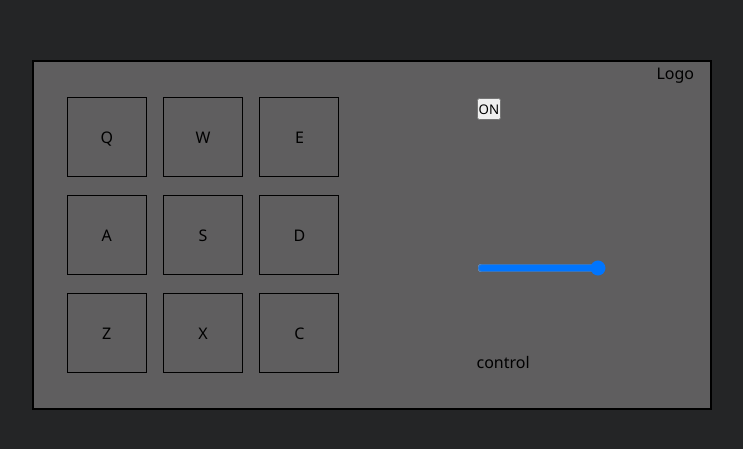
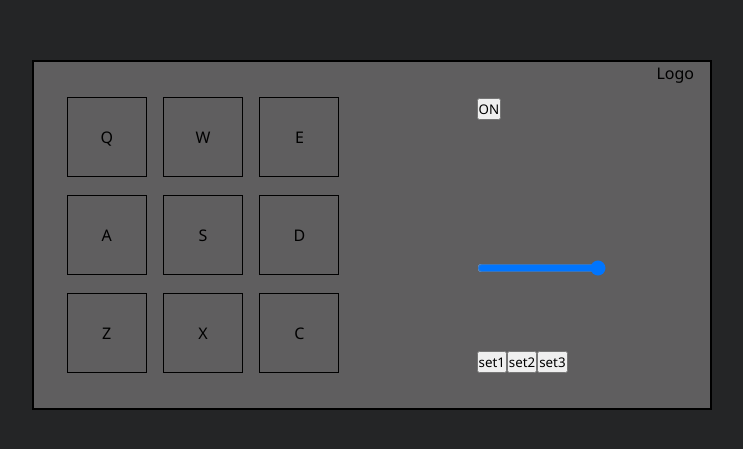
Before and after one commit to nskiu/drum-machine-fcc, a React (Vite) app: page / in a window 1280 px wide. Shown: the part 165-614 px from the top of the page, without its empty margins (268-1011 px from the left). Built offline with nearby package versions, Linux system fonts and the light colour scheme.

Commit message:
Implement change audio

```diff
--- a/src/App.jsx
+++ b/src/App.jsx
@@ -3,11 +3,11 @@ import DrumPad from "./components/DrumPad";
 import sounds from "./assets/sounds.js";
 import { useState } from "react";
 
-const text = sounds;
+const file = sounds;
 
 const App = () => {
   const [power, setPower] = useState(true);
-  const [beats, setBeats] = useState(text.set1);
+  const [beats, setBeats] = useState(file.set1);
   const [volume, setVolume] = useState(1);
   const [display, setDisplay] = useState("");
 
@@ -37,7 +37,23 @@ const App = () => {
     }
   };
 
+  const changeBeats = (event) => {
+    if (power) {
+      setBeats(file[event.target.value]);
+      setDisplay(event.target.value);
+    }
+  };
+
   const keys = Object.keys(beats);
+  const sets = Object.keys(file);
+
+  const handleKeydown = (event) => {
+    let key = event.key.toUpperCase();
+    if (!keys.includes(key)) return;
+    document.getElementById(beats[key].name).click();
+  };
+
+  window.addEventListener("keydown", handleKeydown);
 
   return (
     <div id="drum-machine">
@@ -49,6 +65,8 @@ const App = () => {
         power={power}
         togglePower={togglePower}
         display={display}
+        sets={sets}
+        changeBeats={changeBeats}
       />
     </div>
   );
--- a/src/assets/sounds.js
+++ b/src/assets/sounds.js
@@ -1,3 +1,4 @@
+// samples from sampleswap.org and freecodecamp
 const sounds = {
   set1: {
     Q: {
@@ -37,6 +38,91 @@ const sounds = {
       source: "https://s3.amazonaws.com/freecodecamp/drums/Cev_H2.mp3",
     },
   },
+  set2: {
+    Q: {
+      name: "Bass Drum",
+      source:
+        "https://sampleswap.org/samples-ghost/DRUMS%20(FULL%20KITS)/DRUM%20MACHINES/80s%20Drum%20Machine/12[kb]80s-Bdrum1.wav.mp3",
+    },
+    W: {
+      name: "Cow Bell",
+      source:
+        "https://sampleswap.org/samples-ghost/DRUMS%20(FULL%20KITS)/DRUM%20MACHINES/80s%20Drum%20Machine/18[kb]80s-COWBELL1.wav.mp3",
+    },
+    E: {
+      name: "Snare",
+      source:
+        "https://sampleswap.org/samples-ghost/DRUMS%20(FULL%20KITS)/DRUM%20MACHINES/80s%20Drum%20Machine/19[kb]80s-SNARE1.wav.mp3",
+    },
+    A: {
+      name: "Crash 1",
+      source:
+        "https://sampleswap.org/samples-ghost/DRUMS%20(FULL%20KITS)/DRUM%20MACHINES/80s%20Drum%20Machine/87[kb]80s-CRASH1.wav.mp3",
+    },
+    S: {
+      name: "Crash 2",
+      source:
+        "https://sampleswap.org/samples-ghost/DRUMS%20(FULL%20KITS)/DRUM%20MACHINES/80s%20Drum%20Machine/98[kb]80s-CRASH2.wav.mp3",
+    },
+    D: {
+      name: "Tamborine",
+      source:
+        "https://sampleswap.org/samples-ghost/DRUMS%20(FULL%20KITS)/DRUM%20MACHINES/80s%20Drum%20Machine/24[kb]80s-TAMB1.wav.mp3",
+    },
+    Z: {
+      name: "HH Close",
+      source:
+        "https://sampleswap.org/samples-ghost/DRUMS%20(FULL%20KITS)/DRUM%20MACHINES/80s%20Drum%20Machine/9[kb]80s-HHCLOSE2.wav.mp3",
+    },
+    X: {
+      name: "HH Open",
+      source:
+        "https://sampleswap.org/samples-ghost/DRUMS%20(FULL%20KITS)/DRUM%20MACHINES/80s%20Drum%20Machine/42[kb]80s-HHOPEN2.wav.mp3",
+    },
+    C: {
+      name: "TOM",
+      source:
+        "https://sampleswap.org/samples-ghost/DRUMS%20(FULL%20KITS)/DRUM%20MACHINES/80s%20Drum%20Machine/19[kb]80s-TOM2.wav.mp3",
+    },
+  },
+  set3: {
+    Q: {
+      name: "Chord-1",
+      source: "https://s3.amazonaws.com/freecodecamp/drums/Chord_1.mp3",
+    },
+    W: {
+      name: "Chord-2",
+      source: "https://s3.amazonaws.com/freecodecamp/drums/Chord_2.mp3",
+    },
+    E: {
+      name: "Chord-3",
+      source: "https://s3.amazonaws.com/freecodecamp/drums/Chord_3.mp3",
+    },
+    A: {
+      name: "Shaker",
+      source: "https://s3.amazonaws.com/freecodecamp/drums/Give_us_a_light.mp3",
+    },
+    S: {
+      name: "Open-HH",
+      source: "https://s3.amazonaws.com/freecodecamp/drums/Dry_Ohh.mp3",
+    },
+    D: {
+      name: "Closed-HH",
+      source: "https://s3.amazonaws.com/freecodecamp/drums/Bld_H1.mp3",
+    },
+    Z: {
+      name: "Punchy-Kick",
+      source: "https://s3.amazonaws.com/freecodecamp/drums/punchy_kick_1.mp3",
+    },
+    X: {
+      name: "Side-Stick",
+      source: "https://s3.amazonaws.com/freecodecamp/drums/side_stick_1.mp3",
+    },
+    C: {
+      name: "Snare",
+      source: "https://s3.amazonaws.com/freecodecamp/drums/Brk_Snr.mp3",
+    },
+  },
 };
 
 export default sounds;
--- a/src/components/Controls.jsx
+++ b/src/components/Controls.jsx
@@ -1,4 +1,12 @@
-const Controls = ({ volume, handleVolume, power, togglePower, display }) => {
+const Controls = ({
+  volume,
+  handleVolume,
+  power,
+  togglePower,
+  display,
+  sets,
+  changeBeats,
+}) => {
   return (
     <div id="controls">
       <div id="power-btn">
@@ -14,7 +22,18 @@ const Controls = ({ volume, handleVolume, power, togglePower, display }) => {
           onChange={handleVolume}
         ></input>
       </div>
-      <div className="control">control</div>
+      <div className="control">
+        {sets.map((set) => {
+          return (
+            <button value={set} key={set} onClick={changeBeats}>
+              {set}
+            </button>
+          );
+        })}
+        {/* <button value="set1">Set 1</button>
+        <button value="set2">Set 2</button>
+        <button value="set3">Set 3</button> */}
+      </div>
     </div>
   );
 };
--- a/src/index.scss
+++ b/src/index.scss
@@ -7,6 +7,7 @@
 
 body {
   background-color: #242526;
+  user-select: none;
 }
 #root {
   height: 100vh;
```
